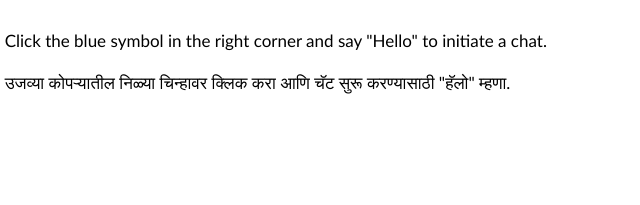
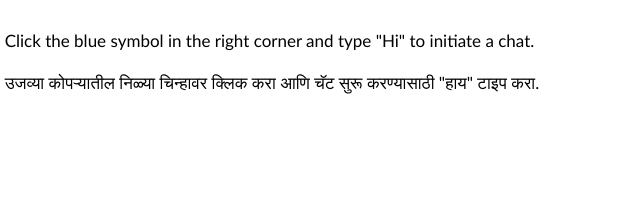
Before and after one commit to aditya432-aiml/AMC_ChatBot, a plain HTML site: page index.html in a window 1280 px wide. Shown: the part 428-633 px from the top of the page, 69-709 px from the left. Drawn offline with Linux system fonts and the light colour scheme.

Commit message:
Update index.html

```diff
--- a/index.html
+++ b/index.html
@@ -16,10 +16,10 @@
           SMART CITY
         </h1>
         <p>
-          Click the blue symbol in the right corner and say "Hello" to initiate
-          a chat. <br /><br />
+          Click the blue symbol in the right corner and type "Hi" to initiate
+          a chat.<br /><br />
           उजव्या कोपऱ्यातील निळ्या चिन्हावर क्लिक करा आणि चॅट सुरू करण्यासाठी
-          "हॅलो" म्हणा.
+          "हाय" टाइप करा.
         </p>
       </div>
       <div class="img">
```
